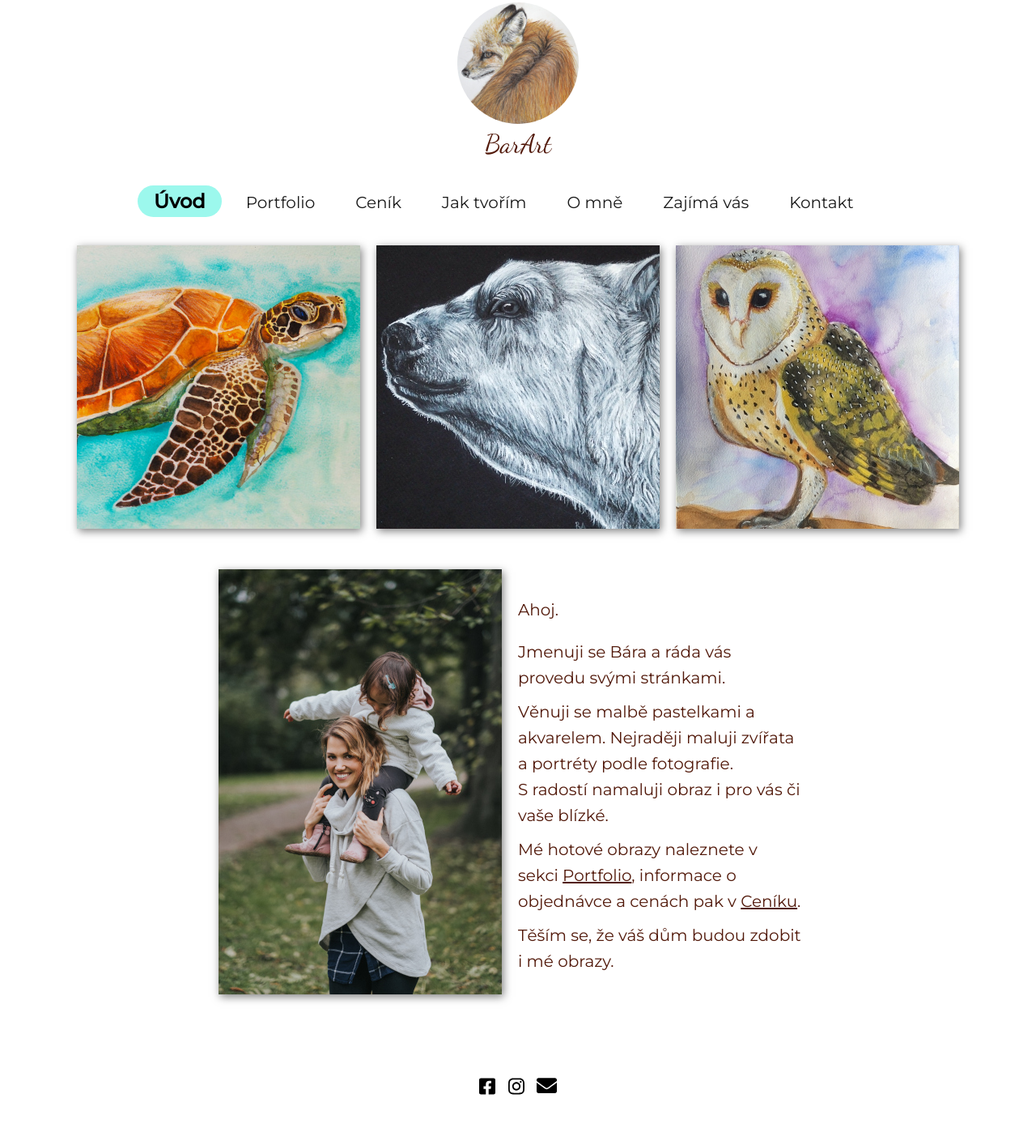
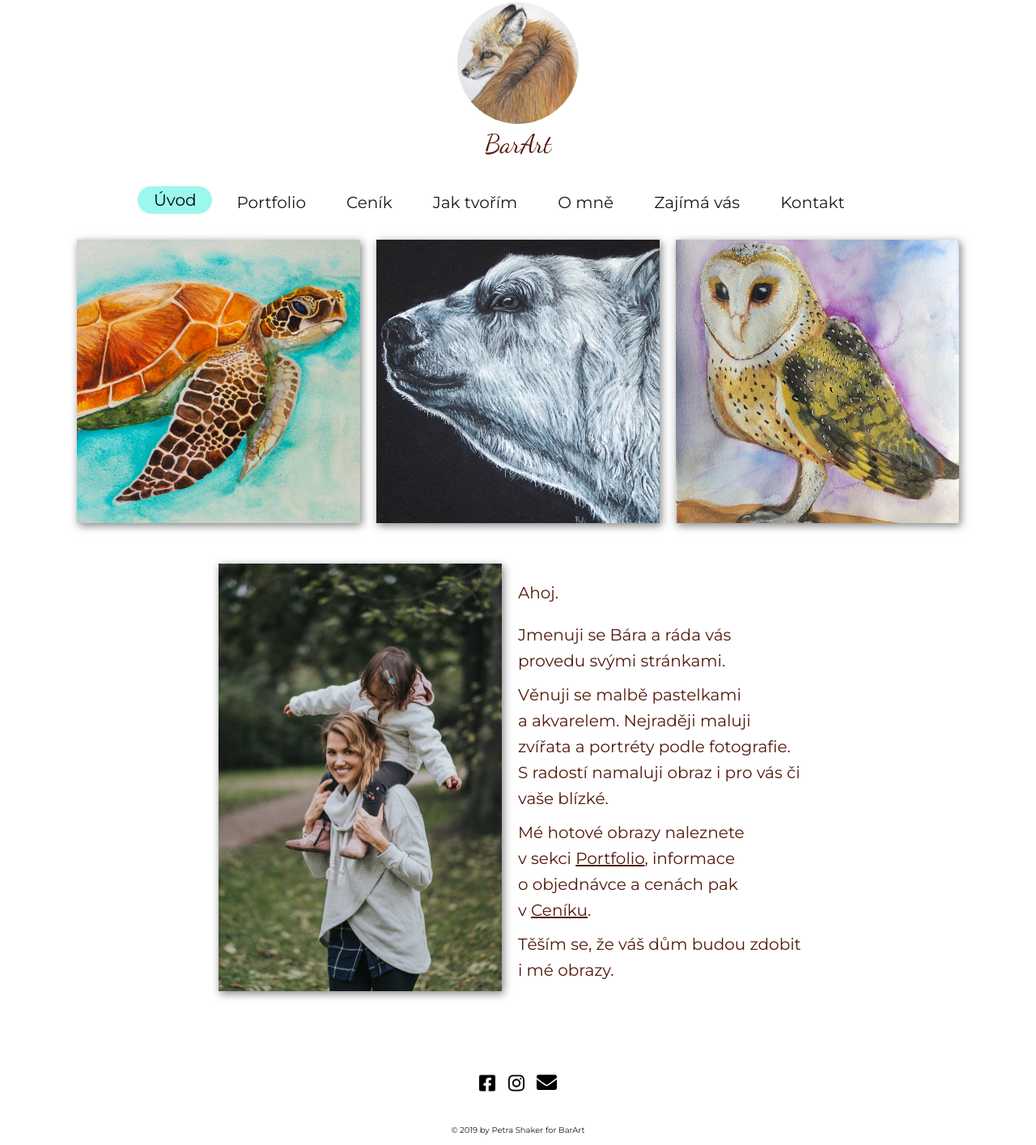
Before and after one commit to petrashaker/BarArt, an Eleventy site: page index.html in a window 1280 px wide. Shown: the part 7-1421 px from the top of the page at 81% size. Before the commit the page ends 1379 px from the top, so only its background shows below. Built offline with nearby package versions, Linux system fonts and the light colour scheme; Eleventy itself is replaced by a stand-in of ours; files that its build step writes are made by us from their sources.

Commit message:
Doplněn copyright, upraveno menu active (font-size), zvětšení mezery v .list-of-FAQ__item

```diff
--- a/_includes/layouts/sablona.njk
+++ b/_includes/layouts/sablona.njk
@@ -48,6 +48,7 @@
             <img class="footer__img footer__img--envelope-bigger" src="/logos/envelope-solid.svg" alt="email_BarArt">
             <i class="fas fa-envelope"></i>
         </a>
+        <a class="footer__copy" href="mailto:petra.shaker@gmail.com">© 2019 by Petra Shaker for BarArt</a>
     </footer>
 
 </body>
--- a/scss/_footer.scss
+++ b/scss/_footer.scss
@@ -25,4 +25,12 @@
         }
     }
 
+    &__copy {
+        text-decoration: none;
+        font-size: 0.5em;
+        color: $c-menu;
+        display: block;
+        padding-top: 30px;
+    }
+
 }
--- a/scss/_menu.scss
+++ b/scss/_menu.scss
@@ -62,14 +62,14 @@
 
     &--active {
     background-color:$c-menu-panding;
-    font-size: 20px;
+    // font-size: 20px;
     position: relative;
     bottom: 10%;
     color: $c-font-menu-active;
-    font-weight: bold;
+    // font-weight: bold;
 
         @media screen and (min-width: 990px) {
-            font-size: 24px;
+            // font-size: 24px;
         }
     }
 
--- a/scss/_zajima-vas.scss
+++ b/scss/_zajima-vas.scss
@@ -19,7 +19,7 @@
 
 .list-of-FAQ__item {
     display: block;
-    margin: 0px 20px 10px 0px;
+    margin: 0px 20px 15px 0px;
 }
 
 .FAQ {
```
Also changed, not shown: index.html (+4 -4 lines), css/style.css, 1 other file.
